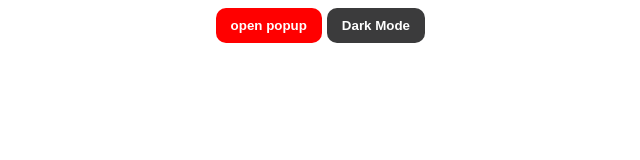
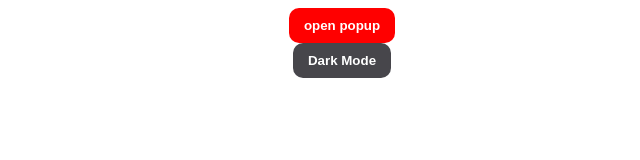
Before and after one commit to proper-pri/modal-popup, a plain HTML site: page index.html in a window 1280 px wide. Shown: the whole page, without its empty margins (298-938 px from the left). Drawn offline with Linux system fonts and the light colour scheme.

Commit message:
Update style.css

```diff
--- a/style.css
+++ b/style.css
@@ -69,23 +69,22 @@ color: #000;
   padding: 10px 15px;
   color: white;
   font-weight: bold;
-  display: inline-block;
-  margin-left: 40%;
-justify-content: space-between;
+  display: block;
+  margin: 0 auto;
+
 
 }
 #dark-mode-btn {
-  background-color: rgb(59, 59, 60);
+  background-color: rgb(71, 70, 75);
   border: 1px salmon;
   border-radius: 10px;
   cursor: pointer;
   padding: 10px 15px;
   color: white;
   font-weight: bold;
-  display: inline-block;
-  margin-left: 5px;
-
-
+  display: block;
+  top: 200px;
+  margin: 0 auto;
 
 
 }
```
